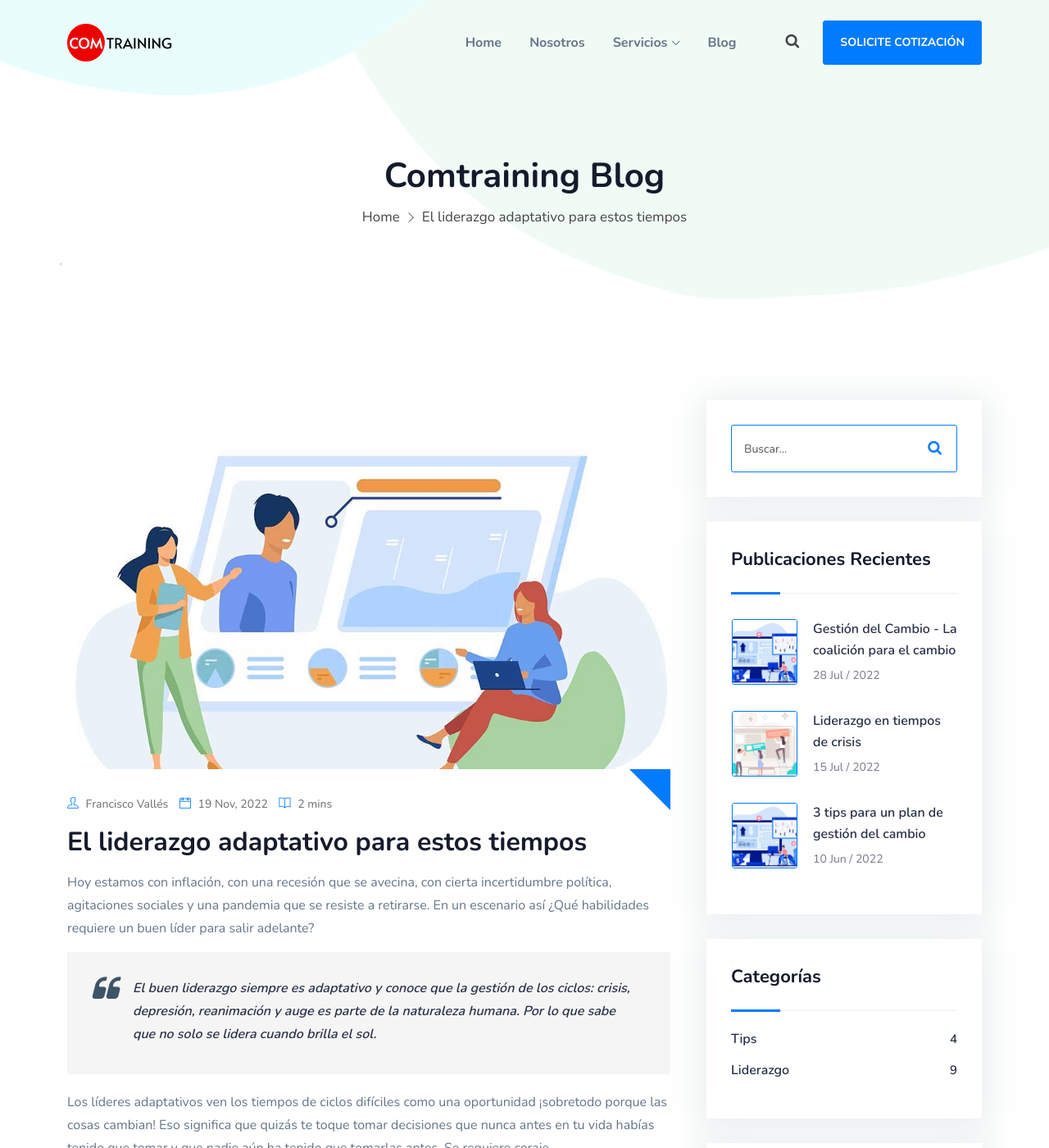
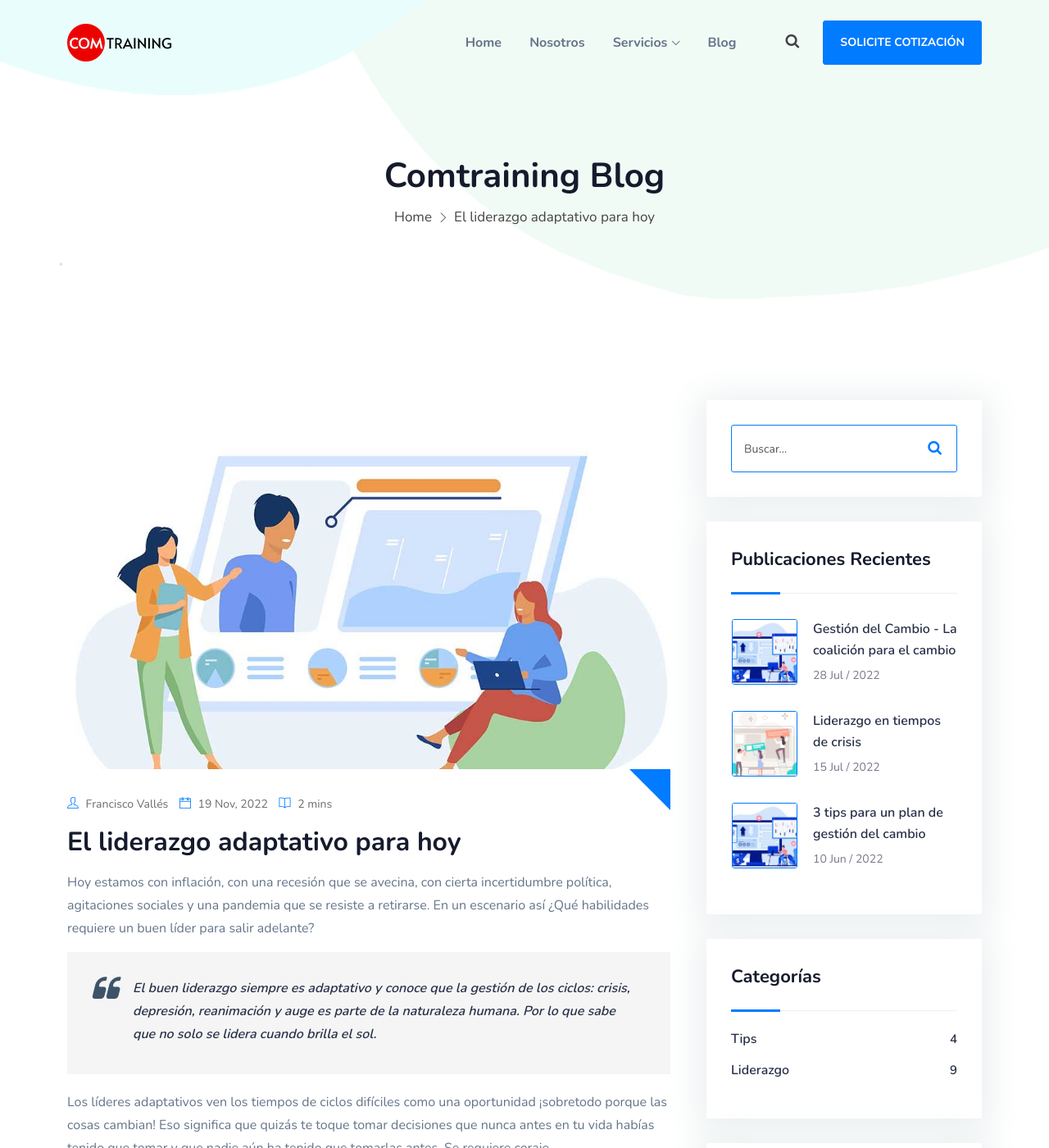
Before and after one commit to fjvalles/comtraining-landing, a Jekyll site: the page built from _posts/2022-11-19-el-liderazgo-adaptativo-para-estos-tiempos.md, in a window 1280 px wide and 1400 px high. Shown: the whole window at 82% size. Built offline with Jekyll 4.4.1, drawn with Linux system fonts in a browser that asks for light colours; a script that is not in the unit is left out; comment, search, counter and statistics services are not loaded.

Commit message:
Update Blog “2022-11-19-el-liderazgo-adaptativo-para-estos-tiempos”

```diff
--- a/_posts/2022-11-19-el-liderazgo-adaptativo-para-estos-tiempos.md
+++ b/_posts/2022-11-19-el-liderazgo-adaptativo-para-estos-tiempos.md
@@ -1,6 +1,6 @@
 ---
 layout: post
-title: El liderazgo adaptativo para estos tiempos
+title: El liderazgo adaptativo para hoy
 date: 2022-11-19T15:34:23.667Z
 post_image: /assets/uploads/b1.jpg
 author_name: Francisco Vallés
```
